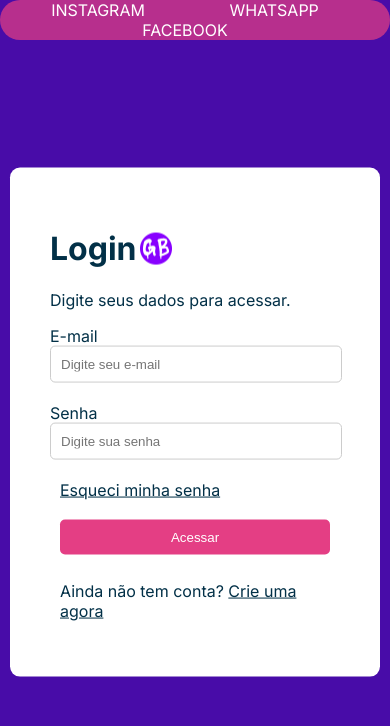
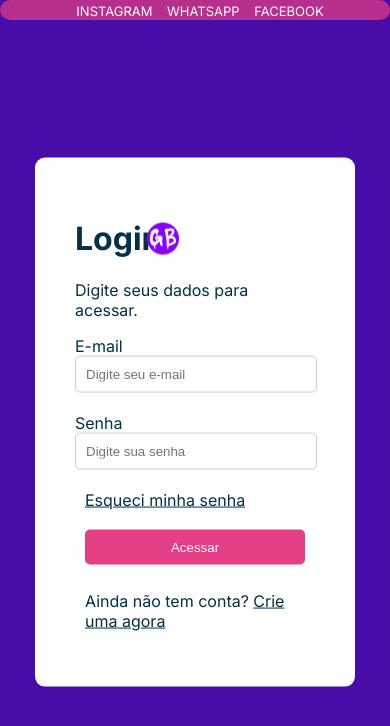
Before and after one commit to uobiel/Portifolio, a plain HTML site: page index.html in a window 390 px wide. Drawn offline with Linux system fonts and the light colour scheme.

Commit message:
Subida ajuste responsividade

```diff
--- a/style.css
+++ b/style.css
@@ -90,3 +90,25 @@
     left: 35%;
     top: 65px;
 }
+
+
+@media screen and (max-width: 601px) {
+    .card {
+        min-width: 300px;
+    }
+
+    footer {
+        background-color: #e43e83b7;
+        width: 100%;
+        text-align: center;
+        border-radius: 100px;
+    }
+
+    .footer {
+        color: white;
+        text-decoration: none;
+        padding-right: 0px;
+        padding-left: 10px;
+        font-size: small;
+    }
+}
```
